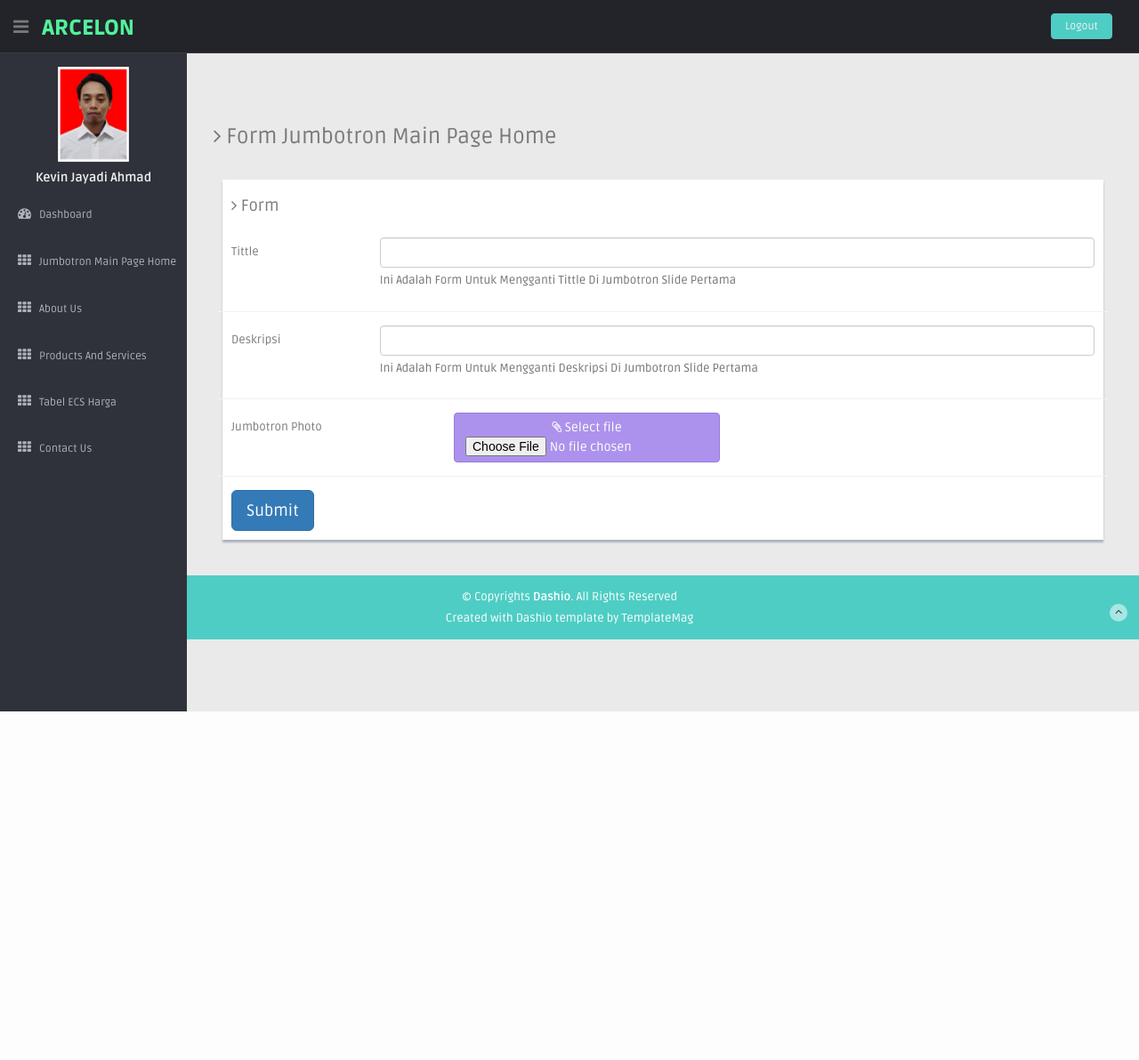
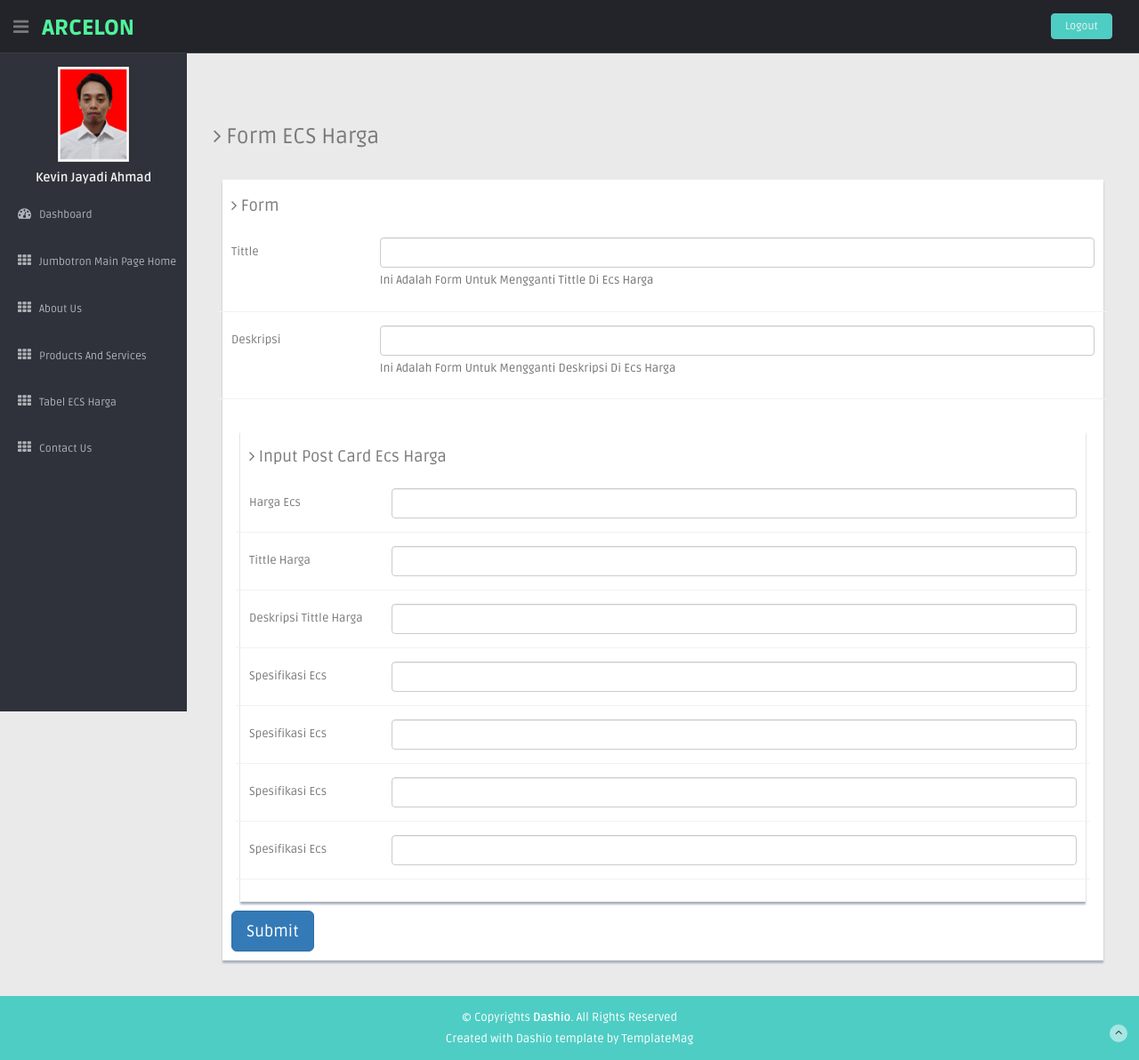
Before and after one commit to kevinjayadiahmad/Admin-Arcelon, a PHP site: page /tabel-ecs-harga.php in a window 1280 px wide. Shown: the whole page at 89% size. Before the commit the page ends 800 px from the top, so only its background shows below. Run offline with PHP 8.4, Linux system fonts and the light colour scheme.

Commit message:
Update tabel-ecs-harga.php

```diff
--- a/admin-panel/tabel-ecs-harga.php
+++ b/admin-panel/tabel-ecs-harga.php
@@ -91,7 +91,7 @@
         <section id="main-content">
             <section class="wrapper">
                 <section class="wrapper">
-                    <h3><i class="fa fa-angle-right"></i> Form Jumbotron Main Page Home</h3>
+                    <h3><i class="fa fa-angle-right"></i> Form ECS Harga</h3>
                     <!-- BASIC FORM ELELEMNTS -->
                     <div class="row mt">
                         <div class="col-lg-12">
@@ -102,27 +102,66 @@
                                         <label class="col-sm-2 col-sm-2 control-label">Tittle</label>
                                         <div class="col-sm-10">
                                             <input type="text" class="form-control">
-                                            <span class="help-block">Ini Adalah Form Untuk Mengganti Tittle Di Jumbotron Slide Pertama</span>
+                                            <span class="help-block">Ini Adalah Form Untuk Mengganti Tittle Di Ecs Harga</span>
                                         </div>
                                     </div>
                                     <div class="form-group">
                                         <label class="col-sm-2 col-sm-2 control-label">Deskripsi</label>
                                         <div class="col-sm-10">
                                             <input type="text" class="form-control">
-                                            <span class="help-block">Ini Adalah Form Untuk Mengganti Deskripsi Di Jumbotron Slide Pertama</span>
+                                            <span class="help-block">Ini Adalah Form Untuk Mengganti Deskripsi Di Ecs Harga</span>
+                                        </div>
+                                    </div>
+                                    <div class="row mt">
+                                        <div class="col-lg-12">
+                                            <div class="form-panel">
+                                                <h4 class="mb"><i class="fa fa-angle-right"></i> Input Post Card Ecs Harga</h4>
+                                                <form class="form-horizontal tasi-form" method="get">
+                                                    <div class="form-group">
+                                                        <label class="col-sm-2 control-label col-lg-2" for="inputSuccess">Harga Ecs</label>
+                                                        <div class="col-lg-10">
+                                                            <input type="text" class="form-control" id="inputSuccess">
                                                         </div>
                                                     </div>
                                                     <div class="form-group">
-                                        <label class="control-label col-md-3">Jumbotron Photo</label>
-                                        <div class="controls col-md-9">
-                                            <div class="fileupload fileupload-new" data-provides="fileupload">
-                                                <span class="btn btn-theme02 btn-file">
-                                                    <span class="fileupload-new"><i class="fa fa-paperclip"></i> Select file</span>
-                                                    <input type="file" class="default" />
-                                                </span>
-                                                <span class="fileupload-preview" style="margin-left:5px;"></span>
-                                                <a href="advanced_form_components.html#" class="close fileupload-exists" data-dismiss="fileupload" style="float: none; margin-left:5px;"></a>
+                                                        <label class="col-sm-2 control-label col-lg-2" for="inputWarning">Tittle Harga</label>
+                                                        <div class="col-lg-10">
+                                                            <input type="text" class="form-control" id="inputWarning">
                                                         </div>
+                                                    </div>
+                                                    <div class="form-group">
+                                                        <label class="col-sm-2 control-label col-lg-2" for="inputError">Deskripsi Tittle Harga</label>
+                                                        <div class="col-lg-10">
+                                                            <input type="text" class="form-control" id="inputError">
+                                                        </div>
+                                                    </div>
+                                                    <div class="form-group">
+                                                        <label class="col-sm-2 control-label col-lg-2" for="inputSuccess">Spesifikasi Ecs</label>
+                                                        <div class="col-lg-10">
+                                                            <input type="text" class="form-control" id="inputSuccess">
+                                                        </div>
+                                                    </div>
+                                                    <div class="form-group">
+                                                        <label class="col-sm-2 control-label col-lg-2" for="inputSuccess">Spesifikasi Ecs</label>
+                                                        <div class="col-lg-10">
+                                                            <input type="text" class="form-control" id="inputSuccess">
+                                                        </div>
+                                                    </div>
+                                                    <div class="form-group">
+                                                        <label class="col-sm-2 control-label col-lg-2" for="inputSuccess">Spesifikasi Ecs</label>
+                                                        <div class="col-lg-10">
+                                                            <input type="text" class="form-control" id="inputSuccess">
+                                                        </div>
+                                                    </div>
+                                                    <div class="form-group">
+                                                        <label class="col-sm-2 control-label col-lg-2" for="inputSuccess">Spesifikasi Ecs</label>
+                                                        <div class="col-lg-10">
+                                                            <input type="text" class="form-control" id="inputSuccess">
+                                                        </div>
+                                                    </div>
+                                                </form>
+                                            </div>
+                                </form>
                             </div>
                         </div>
                         <button type="button" class="btn btn-primary btn-lg">Submit</button>
```
Lines whose indentation alone changed are shown as unchanged.
